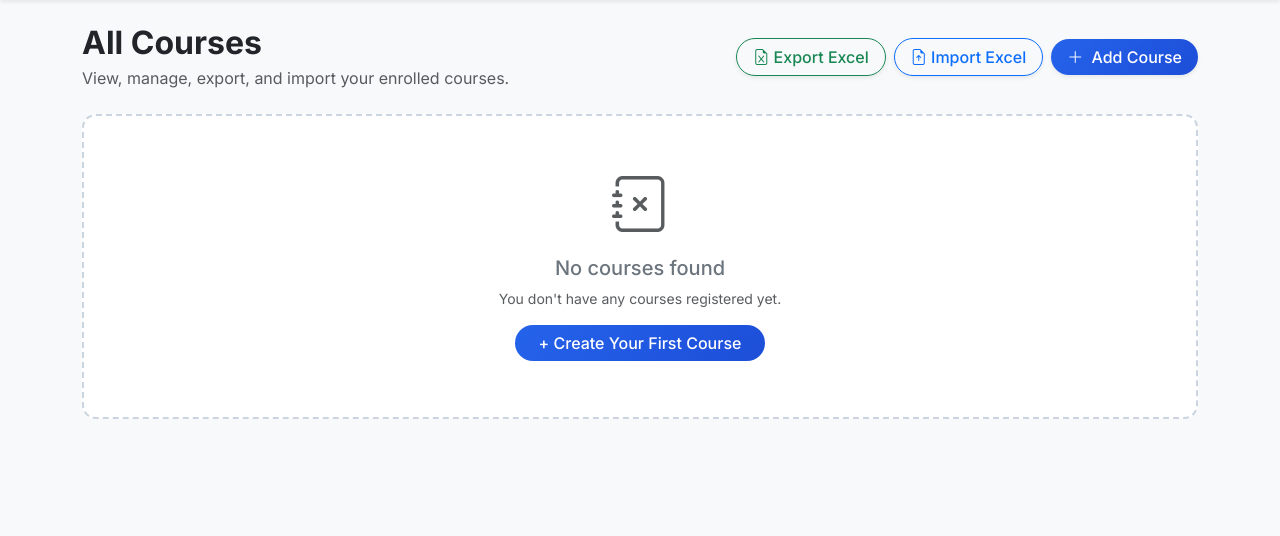
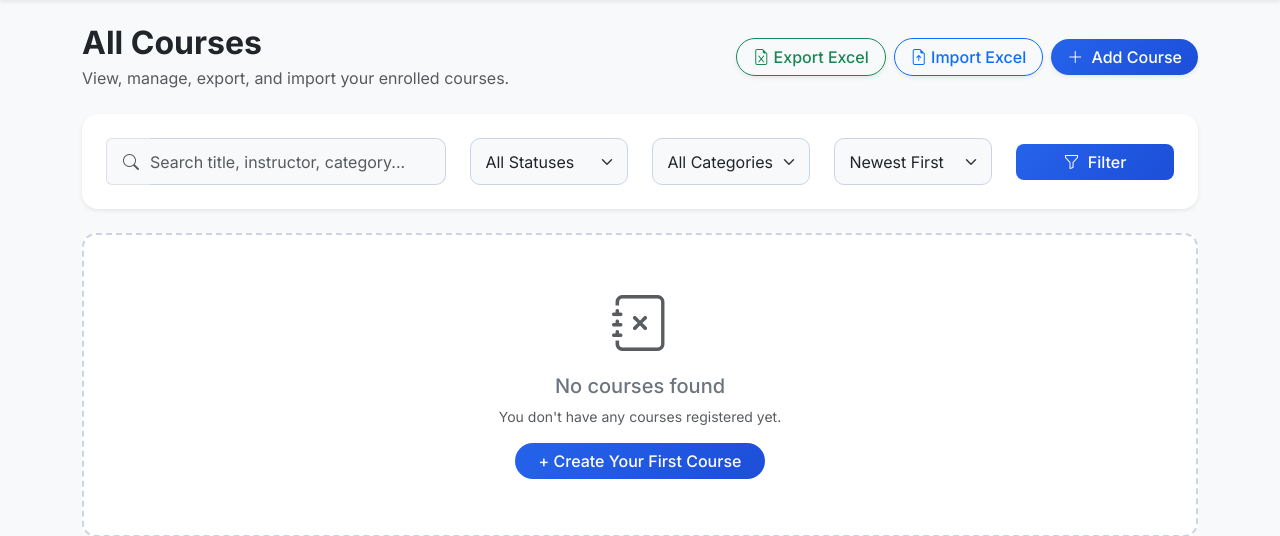
Before and after one commit to foysalpranto121/Course_Tracker, a Django app: page /courses/ in a window 1280 px wide. Shown: the part 65-601 px from the top of the page. Run offline with Django 5.2, Linux system fonts and the light colour scheme; the visitor is signed in with stand-in values (Sample User, id 1); data that the repository does not hold is empty.

Commit message:
added search and filtter

```diff
--- a/courses/templates/courses/course_list.html
+++ b/courses/templates/courses/course_list.html
@@ -35,6 +35,99 @@
 </div>
 
 
+
+<!-- Search & Filter Card -->
+<div class="card shadow-sm border-0 rounded-4 mb-4">
+    <div class="card-body p-3.5 p-md-4">
+        <form method="GET" action="{% url 'courses:course_list' %}" class="row g-2.5 align-items-center">
+
+            <!-- Q Search Input -->
+            <div class="col-12 col-md-4 col-lg-4">
+                <div class="input-group">
+                    <span class="input-group-text bg-light border-end-0 text-muted ps-3">
+                        <i class="bi bi-search"></i>
+                    </span>
+                    <input type="text" name="q" value="{{ search_query }}" class="form-control bg-light border-start-0 ps-0" placeholder="Search title, instructor, category..." aria-label="Search courses">
+                    {% if search_query %}
+                        <a href="{% url 'courses:course_list' %}" class="input-group-text bg-light border-start-0 text-muted" title="Clear search">
+                            <i class="bi bi-x-lg"></i>
+                        </a>
+                    {% endif %}
+                </div>
+            </div>
+
+            <!-- Status Filter Dropdown -->
+            <div class="col-6 col-md-3 col-lg-2">
+                <select name="status" class="form-select bg-light" onchange="this.form.submit()">
+                    <option value="">All Statuses</option>
+                    <option value="not_started" {% if status_filter == 'not_started' %}selected{% endif %}>Not Started</option>
+                    <option value="in_progress" {% if status_filter == 'in_progress' %}selected{% endif %}>In Progress</option>
+                    <option value="completed" {% if status_filter == 'completed' %}selected{% endif %}>Completed</option>
+                </select>
+            </div>
+
+            <!-- Category Filter Dropdown -->
+            <div class="col-6 col-md-3 col-lg-2">
+                <select name="category" class="form-select bg-light" onchange="this.form.submit()">
+                    <option value="">All Categories</option>
+                    {% for cat in available_categories %}
+                        <option value="{{ cat }}" {% if category_filter == cat %}selected{% endif %}>{{ cat }}</option>
+                    {% endfor %}
+                </select>
+            </div>
+
+            <!-- Ordering Select -->
+            <div class="col-8 col-md-3 col-lg-2">
+                <select name="ordering" class="form-select bg-light" onchange="this.form.submit()">
+                    <option value="-created_at" {% if ordering == '-created_at' %}selected{% endif %}>Newest First</option>
+                    <option value="created_at" {% if ordering == 'created_at' %}selected{% endif %}>Oldest First</option>
+                    <option value="title" {% if ordering == 'title' %}selected{% endif %}>Title (A-Z)</option>
+                    <option value="-title" {% if ordering == '-title' %}selected{% endif %}>Title (Z-A)</option>
+                    <option value="-progress" {% if ordering == '-progress' %}selected{% endif %}>Progress (High-Low)</option>
+                    <option value="progress" {% if ordering == 'progress' %}selected{% endif %}>Progress (Low-High)</option>
+                </select>
+            </div>
+
+            <!-- Submit & Reset Buttons -->
+            <div class="col-4 col-md-2 col-lg-2 d-flex gap-2">
+                <button type="submit" class="btn btn-primary w-100 rounded-3 fw-medium">
+                    <i class="bi bi-funnel me-1"></i> Filter
+                </button>
+                {% if is_filtered %}
+                    <a href="{% url 'courses:course_list' %}" class="btn btn-outline-secondary rounded-3" title="Reset All Filters">
+                        <i class="bi bi-arrow-counterclockwise"></i>
+                    </a>
+                {% endif %}
+            </div>
+
+        </form>
+
+        <!-- Active Filter Indicator Badges -->
+        {% if is_filtered %}
+            <div class="d-flex flex-wrap align-items-center gap-2 mt-3 pt-3 border-top">
+                <span class="text-muted small fw-semibold">Active Filters:</span>
+                {% if search_query %}
+                    <span class="badge bg-primary-subtle text-primary border border-primary-subtle rounded-pill px-3 py-1.5 small">
+                        Search: "{{ search_query }}"
+                    </span>
+                {% endif %}
+                {% if status_filter %}
+                    <span class="badge bg-info-subtle text-info-emphasis border border-info-subtle rounded-pill px-3 py-1.5 small">
+                        Status: {{ status_filter|title }}
+                    </span>
+                {% endif %}
+                {% if category_filter %}
+                    <span class="badge bg-success-subtle text-success border border-success-subtle rounded-pill px-3 py-1.5 small">
+                        Category: {{ category_filter }}
+                    </span>
+                {% endif %}
+                <span class="text-muted ms-auto small">
+                    Found <strong>{{ total_filtered_count }}</strong> matching course{% if total_filtered_count != 1 %}s{% endif %}
+                </span>
+            </div>
+        {% endif %}
+    </div>
+</div>
 
 {% if courses %}
 
@@ -165,7 +258,7 @@
                 <ul class="pagination pagination-sm mb-0 gap-1 align-items-center">
                     {% if page_obj.has_previous %}
                         <li class="page-item">
-                            <a class="page-link rounded-pill px-3 py-1.5 border-0 bg-light text-dark fw-medium" href="?page={{ page_obj.previous_page_number }}" aria-label="Previous">
+                            <a class="page-link rounded-pill px-3 py-1.5 border-0 bg-light text-dark fw-medium" href="?page={{ page_obj.previous_page_number }}{{ encoded_querystring }}" aria-label="Previous">
                                 <i class="bi bi-chevron-left me-1"></i> Previous
                             </a>
                         </li>
@@ -190,7 +283,7 @@
                             </li>
                         {% else %}
                             <li class="page-item">
-                                <a class="page-link rounded-circle d-inline-flex align-items-center justify-content-center text-dark border-0 bg-light fw-medium" style="width: 34px; height: 34px;" href="?page={{ page_num }}">
+                                <a class="page-link rounded-circle d-inline-flex align-items-center justify-content-center text-dark border-0 bg-light fw-medium" style="width: 34px; height: 34px;" href="?page={{ page_num }}{{ encoded_querystring }}">
                                     {{ page_num }}
                                 </a>
                             </li>
@@ -199,7 +292,7 @@
 
                     {% if page_obj.has_next %}
                         <li class="page-item">
-                            <a class="page-link rounded-pill px-3 py-1.5 border-0 bg-light text-dark fw-medium" href="?page={{ page_obj.next_page_number }}" aria-label="Next">
+                            <a class="page-link rounded-pill px-3 py-1.5 border-0 bg-light text-dark fw-medium" href="?page={{ page_obj.next_page_number }}{{ encoded_querystring }}" aria-label="Next">
                                 Next <i class="bi bi-chevron-right ms-1"></i>
                             </a>
                         </li>
@@ -215,6 +308,7 @@
         </div>
     {% endif %}
 </div>
+
 
 
 {% else %}
--- a/courses/views.py
+++ b/courses/views.py
@@ -2,7 +2,8 @@ from django.contrib import messages
 from django.contrib.auth import login, logout
 from django.contrib.auth.decorators import login_required
 from django.core.paginator import EmptyPage, PageNotAnInteger, Paginator
-from django.db.models import Avg
+from django.db.models import Avg, Q
+
 from django.http import HttpResponse
 from django.shortcuts import get_object_or_404, redirect, render
 from django.utils.safestring import mark_safe
@@ -141,7 +142,60 @@ def dashboard(request):
 
 @login_required
 def course_list(request):
-    course_qs = Course.objects.all().order_by("-created_at")
+    course_qs = Course.objects.all()
+
+    # Search query parameter using Q object
+    search_query = request.GET.get("q", "").strip()
+    if search_query:
+        course_qs = course_qs.filter(
+            Q(title__icontains=search_query)
+            | Q(instructor__icontains=search_query)
+            | Q(category__icontains=search_query)
+            | Q(description__icontains=search_query)
+        )
+
+    # Status filter
+    status_filter = request.GET.get("status", "").strip()
+    if status_filter in ["not_started", "in_progress", "completed"]:
+        course_qs = course_qs.filter(status=status_filter)
+
+    # Category filter
+    category_filter = request.GET.get("category", "").strip()
+    if category_filter:
+        course_qs = course_qs.filter(category__iexact=category_filter)
+
+    # Ordering / sorting
+    ordering = request.GET.get("ordering", "-created_at").strip()
+    valid_orderings = {
+        "-created_at": "-created_at",
+        "created_at": "created_at",
+        "title": "title",
+        "-title": "-title",
+        "-progress": "-progress",
+        "progress": "progress",
+    }
+    sort_field = valid_orderings.get(ordering, "-created_at")
+    course_qs = course_qs.order_by(sort_field)
+
+    # Distinct categories for dropdown menu
+    available_categories = (
+        Course.objects.exclude(category="")
+        .values_list("category", flat=True)
+        .distinct()
+        .order_by("category")
+    )
+
+    # Build querystring for pagination preservation
+    query_params = request.GET.copy()
+    if "page" in query_params:
+        del query_params["page"]
+    encoded_querystring = query_params.urlencode()
+    if encoded_querystring:
+        encoded_querystring = "&" + encoded_querystring
+
+    total_filtered_count = course_qs.count()
+
+    # Pagination (8 per page)
     paginator = Paginator(course_qs, 8)
     page_number = request.GET.get("page", 1)
 
@@ -156,12 +210,28 @@ def course_list(request):
         page_obj.number, on_each_side=1, on_ends=1
     )
 
+    is_filtered = bool(
+        search_query
+        or status_filter
+        or category_filter
+        or (ordering and ordering != "-created_at")
+    )
+
     context = {
         "courses": page_obj,
         "page_obj": page_obj,
         "page_range": page_range,
+        "search_query": search_query,
+        "status_filter": status_filter,
+        "category_filter": category_filter,
+        "ordering": ordering,
+        "available_categories": available_categories,
+        "encoded_querystring": encoded_querystring,
+        "is_filtered": is_filtered,
+        "total_filtered_count": total_filtered_count,
     }
     return render(request, "courses/course_list.html", context)
+
 
 
 
```
Also changed, not shown: courses/tests.py (+25 -0 lines).
